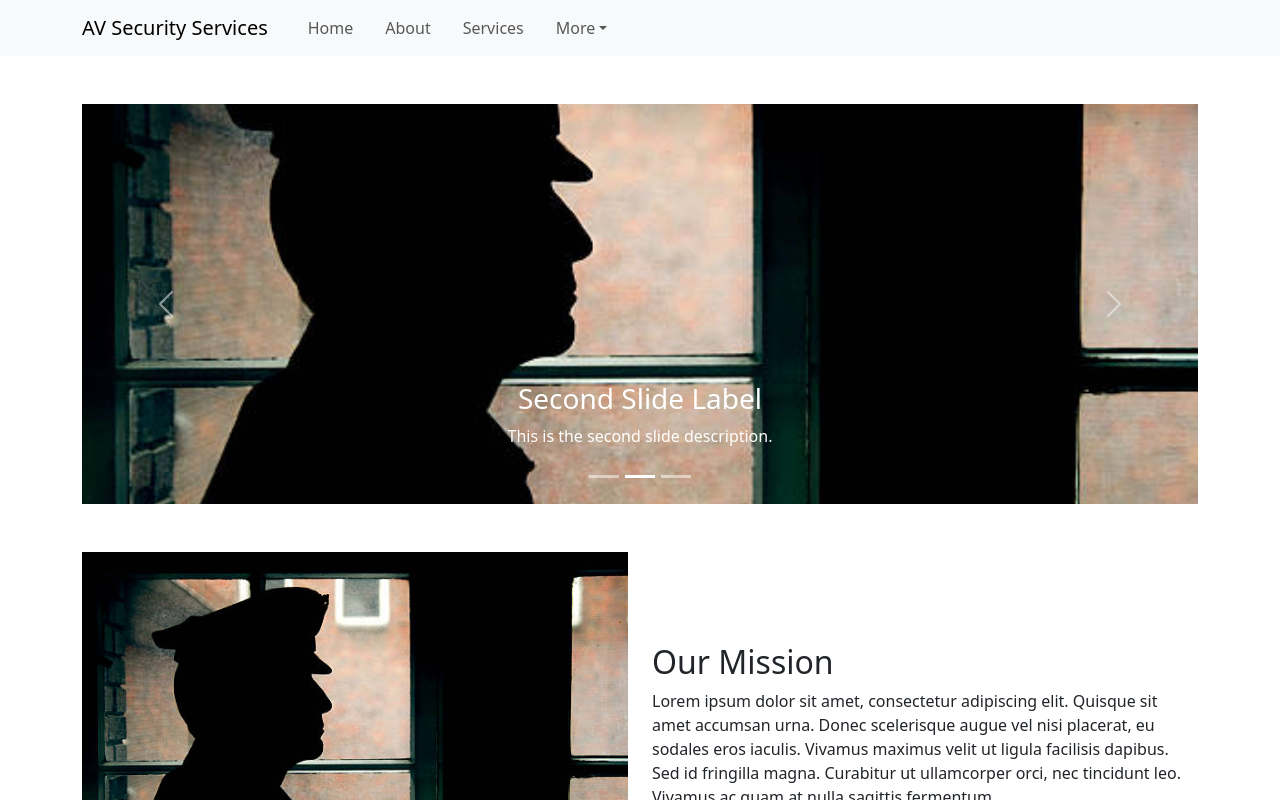
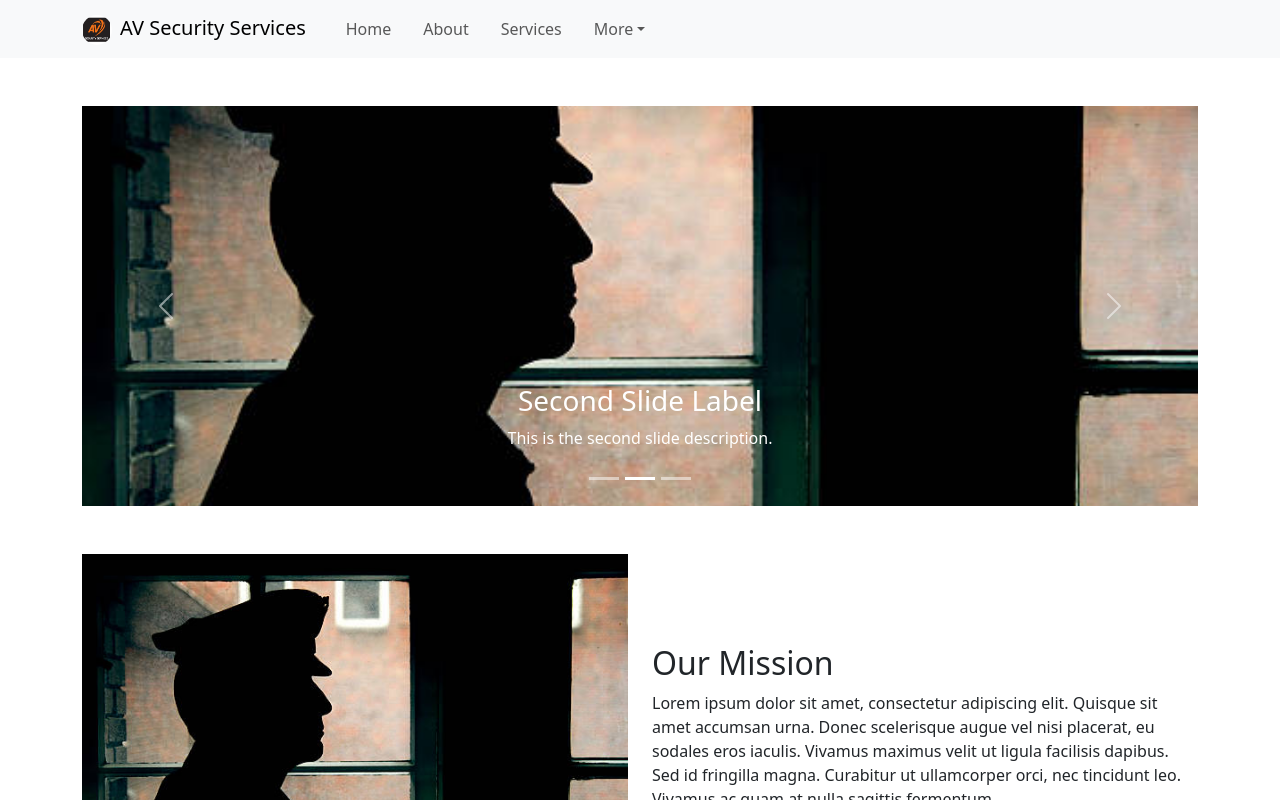
Before and after one commit to nithin006/security_web_app, a React (Create React App) app: page / in a window 1280 px wide. Shown: the top 800 px of the page. Built offline with nearby package versions, Linux system fonts and the light colour scheme.

Commit message:
added logo

```diff
--- a/public/index.html
+++ b/public/index.html
@@ -2,7 +2,7 @@
 <html lang="en">
   <head>
     <meta charset="utf-8" />
-    <link rel="icon" href="%PUBLIC_URL%/favicon.ico" />
+    <link rel="icon" href="../AVicon.jpeg" />
     <meta name="viewport" content="width=device-width, initial-scale=1" />
     <meta name="theme-color" content="#000000" />
     <meta
@@ -24,7 +24,7 @@
       work correctly both with client-side routing and a non-root public URL.
       Learn how to configure a non-root public URL by running `npm run build`.
     -->
-    <title>React App</title>
+    <title>AV Security Services</title>
   </head>
   <body>
     <noscript>You need to enable JavaScript to run this app.</noscript>
--- a/src/components/Header.js
+++ b/src/components/Header.js
@@ -5,7 +5,17 @@ function Header() {
   return (
     <Navbar bg="light" expand="lg">
       <Container>
-        <Navbar.Brand href="#home">AV Security Services</Navbar.Brand>
+        <Navbar.Brand href="#home">
+          <img
+            src="../AVicon.jpeg" // Adjust the path if necessary
+            alt="Icon"
+            width="30" // Set width to desired size
+            height="30" // Set height to desired size
+            className="me-2"
+            style={{ borderRadius: "50%" }}
+          />
+          AV Security Services
+        </Navbar.Brand>
         <Navbar.Toggle aria-controls="basic-navbar-nav" />
         <Navbar.Collapse id="basic-navbar-nav">
           <Nav className="me-auto">
```
Also changed, not shown: public/AVicon.jpeg (added).
